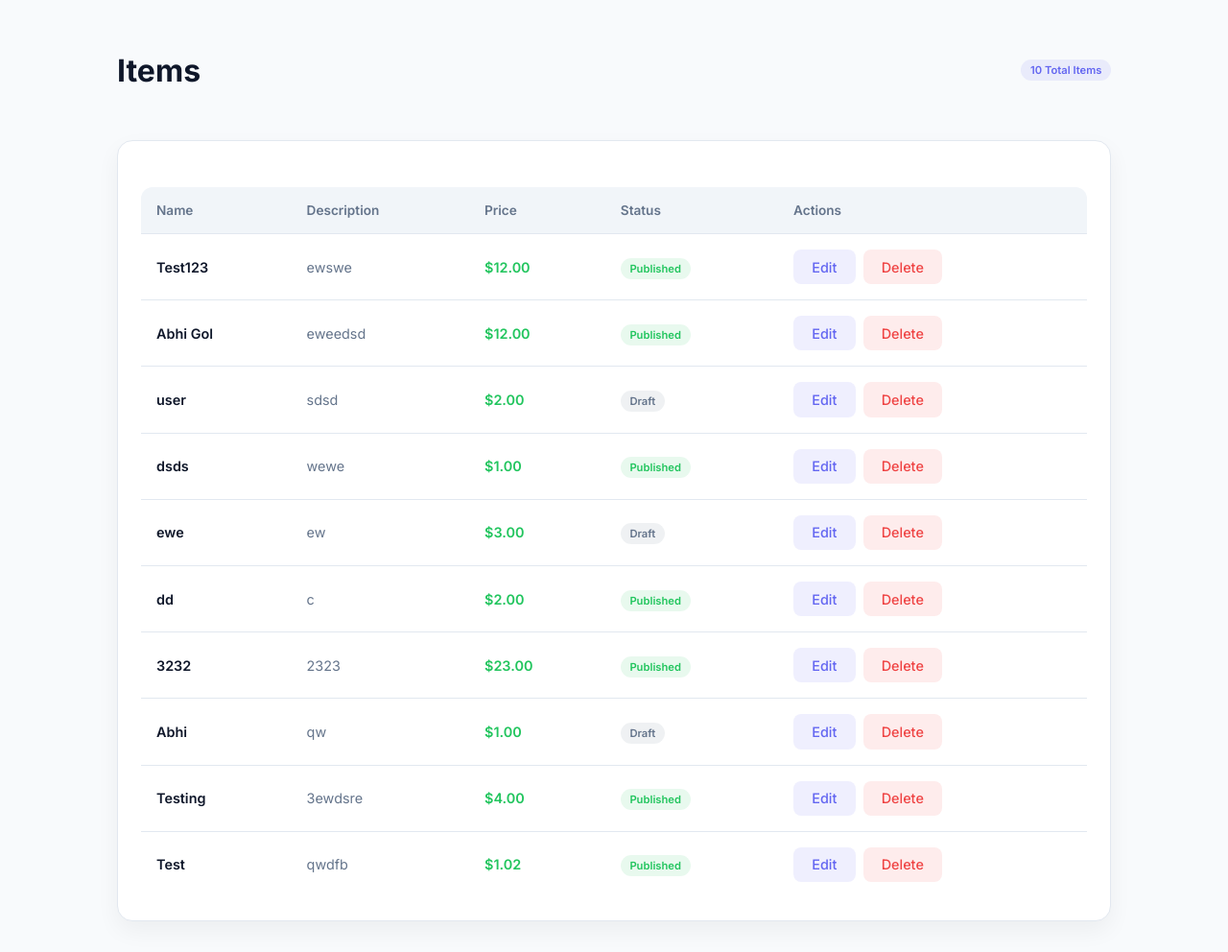
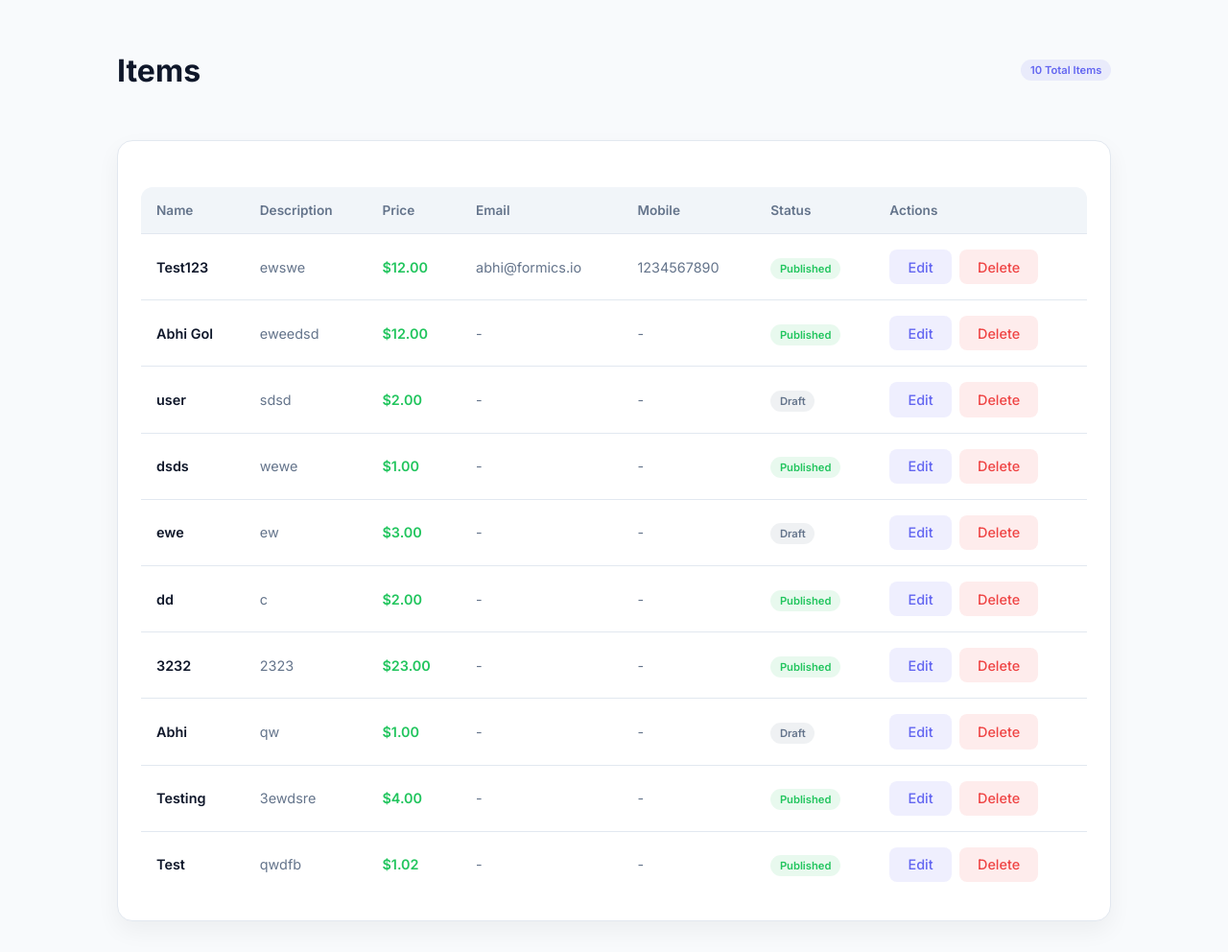
Before and after one commit to AbhiGol123/CRUD-Operation, a Django app: page / in a window 1280 px wide. Shown: the part 69-1061 px from the top of the page at 96% size. Run offline with Django 5.2, Linux system fonts and the light colour scheme; data comes from the database, SQL or seed files in the repository; both versions use the stored data as it was after the commit.

Commit message:
add Mobile number and email

```diff
--- a/items/forms.py
+++ b/items/forms.py
@@ -4,10 +4,12 @@ from .models import Item
 class ItemForm(forms.ModelForm):
     class Meta:
         model = Item
-        fields = ['name', 'description', 'price', 'is_updated']
+        fields = ['name', 'description', 'price', 'email', 'mobile_number', 'is_updated']
         widgets = {
             'name': forms.TextInput(attrs={'class': 'form-control', 'placeholder': 'Enter item name'}),
             'description': forms.Textarea(attrs={'class': 'form-control', 'placeholder': 'Enter description', 'rows': 3}),
             'price': forms.NumberInput(attrs={'class': 'form-control', 'placeholder': '0.00'}),
+            'email': forms.EmailInput(attrs={'class': 'form-control', 'placeholder': 'example@email.com'}),
+            'mobile_number': forms.TextInput(attrs={'class': 'form-control', 'placeholder': '+1234567890'}),
             'is_updated': forms.CheckboxInput(attrs={'class': 'form-check-input'}),
         }
--- a/items/models.py
+++ b/items/models.py
@@ -4,6 +4,8 @@ class Item(models.Model):
     name = models.CharField(max_length=100)
     description = models.TextField()
     price = models.DecimalField(max_digits=10, decimal_places=2)
+    email = models.EmailField(max_length=255, blank=True, null=True)
+    mobile_number = models.CharField(max_length=15, blank=True, null=True)
     STATUS_CHOICES = [
         ('draft', 'Draft'),
         ('published', 'Published'),
--- a/templates/items/item_list.html
+++ b/templates/items/item_list.html
@@ -16,6 +16,8 @@
                 <th>Name</th>
                 <th>Description</th>
                 <th>Price</th>
+                <th>Email</th>
+                <th>Mobile</th>
                 <th>Status</th>
                 <th>Actions</th>
             </tr>
@@ -26,6 +28,8 @@
                 <td style="font-weight: 600;">{{ item.name }}</td>
                 <td style="color: var(--text-muted);">{{ item.description|truncatewords:10 }}</td>
                 <td><span style="color: var(--success); font-weight: 600;">${{ item.price }}</span></td>
+                <td style="color: var(--text-muted);">{{ item.email|default:"-" }}</td>
+                <td style="color: var(--text-muted);">{{ item.mobile_number|default:"-" }}</td>
                 <td>
                     {% if item.status == 'published' %}
                     <span class="badge"
```
Also changed, not shown: db.sqlite3, items/migrations/0005_item_contact_email_item_mobile_number.py (added), items/migrations/0006_rename_contact_email_item_email.py (added).
